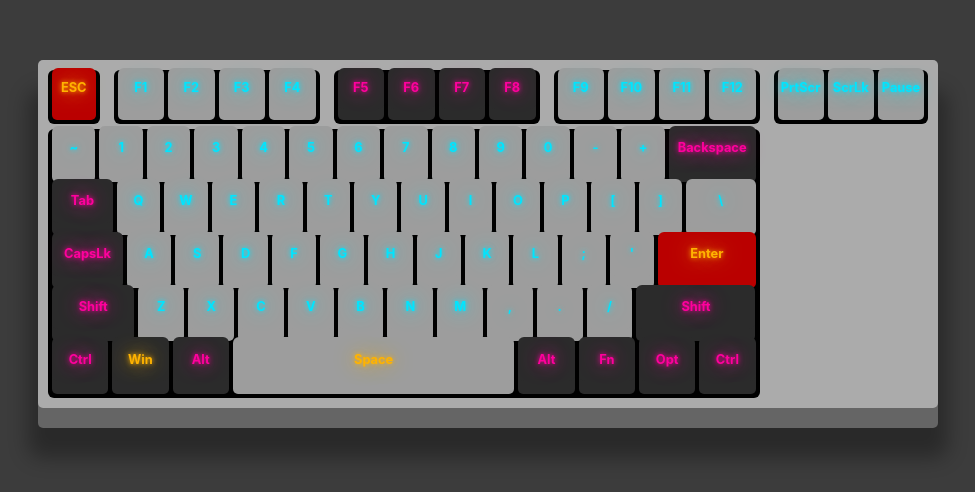
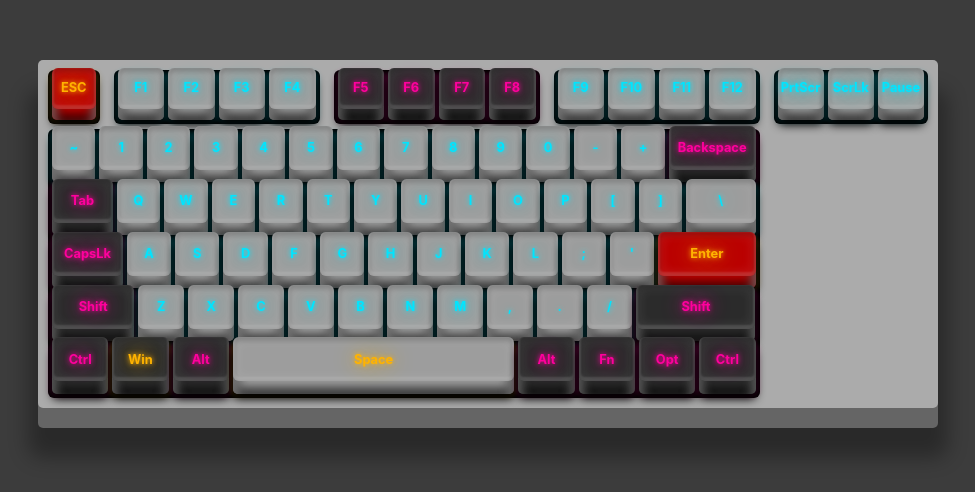
Before and after one commit to jakub-bartoszek/veaboard, a React (Vite) app: page / in a window 1280 px wide. Shown: the part 166-658 px from the top of the page, without its empty margins (152-1127 px from the left). Built offline with nearby package versions, Linux system fonts and the light colour scheme.

Commit message:
better shadows

```diff
--- a/src/components/Keycap.jsx
+++ b/src/components/Keycap.jsx
@@ -1,18 +1,19 @@
 export default function Keycap({ sign, size, color, lightColor }) {
- console.log(size);
  return (
   <div
    style={{
     backgroundColor: color,
     width: size,
+    boxShadow: `inset 0 10px 10px 5px #ffffff50, inset 0 0 10px 0.5vw #000000aa, 0 5px 10px 0px black, 0 0 5px 3px ${lightColor}30`
    }}
-   className="h-full rounded-[5px] relative transition-all z-2 w-full shadow-keycap active:shadow-keycapActive"
+   className="h-full rounded-[5px] relative transition-all z-2 w-full active:shadow-keycapActive"
   >
    <div
     style={{
-     backgroundColor: color
+     backgroundColor: color,
+     boxShadow: `inset 0 -2px 2px 2px #ffffff20, inset 0 2px 5px 2px #00000030, inset 0 0 10px 5px #ffffff15`
     }}
-    className="shadow-keycapTop rounded-md h-[90%] w-full absolute left-0 bottom-[25%] border-none outline-none transition-all flex justify-center items-center cursor-pointer z-3 active:bottom-[10%] active:z-0"
+    className="rounded-md h-[90%] w-full absolute left-0 bottom-[25%] border-none outline-none transition-all flex justify-center items-center cursor-pointer z-3 active:bottom-[10%] active:z-0"
    >
     <span
      style={{
```
